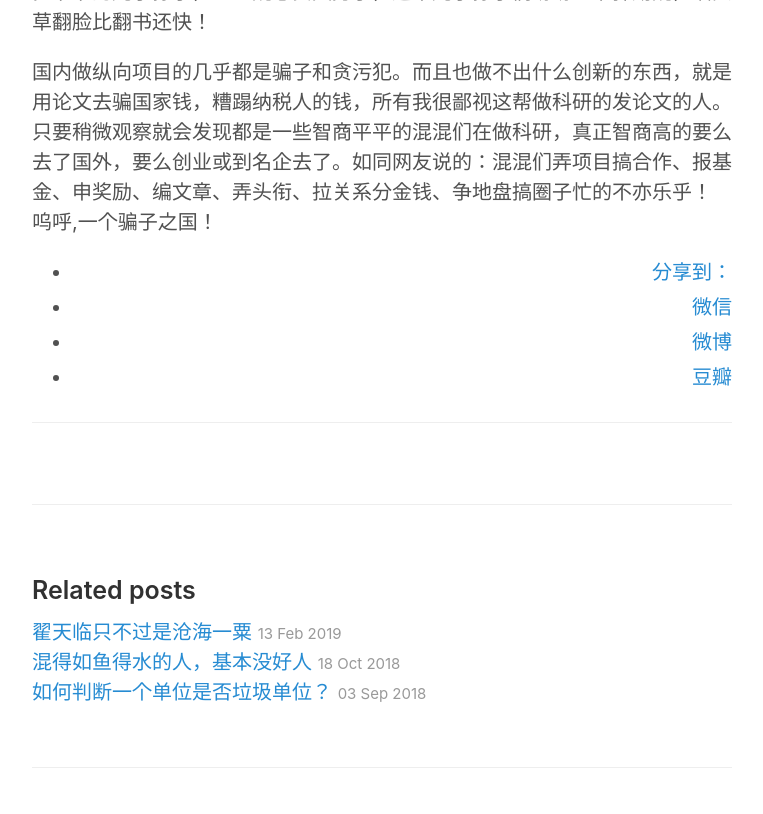
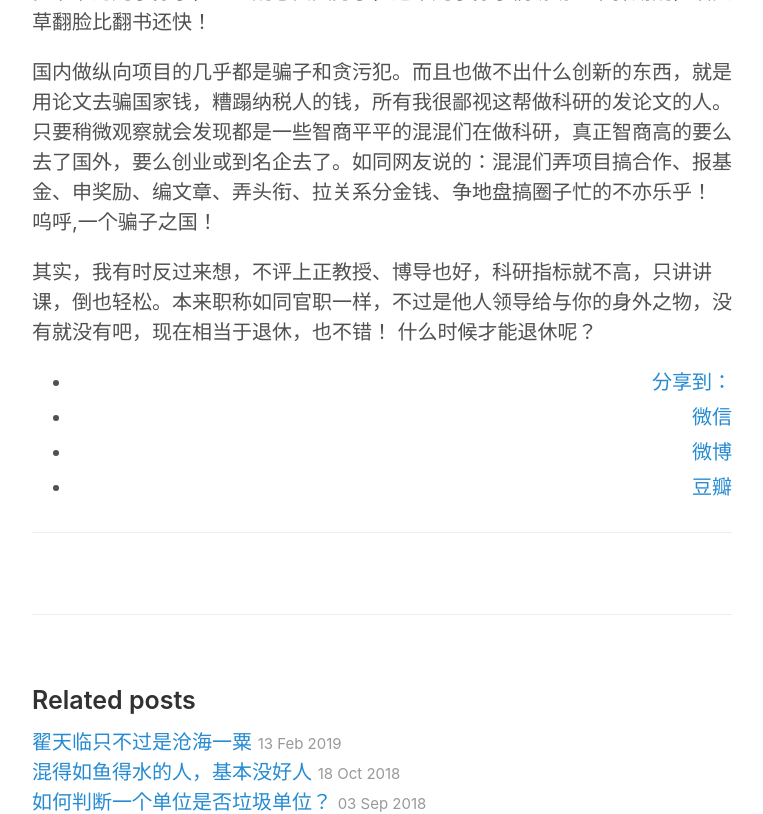
Before and after one commit to hwdong/hwdong-old.github.io, a Jekyll site: the page built from _posts/2019-02-19-我为什么放弃科研？ .md, in a window 1280 px wide and 900 px high, scrolled down 1984 px, cut to the strip 0-814 px from the top of the window. Shown: the whole strip, without its empty margins (258-1021 px from the left). Built offline with Jekyll 4.4.1, drawn with Linux system fonts in a browser that asks for light colours; comment, search, counter and statistics services are not loaded.

Commit message:
Update 2019-02-19-我为什么放弃科研？ .md

```diff
--- a/_posts/2019-02-19-我为什么放弃科研？ .md
+++ b/_posts/2019-02-19-我为什么放弃科研？ .md
@@ -57,3 +57,5 @@ tags:
 近期播放的电视剧，魏忠贤得势时，朝中官员个个巴结投靠千岁爷爷、抢着做千岁爷爷的儿子孙子，一旦魏忠贤失势了，这帮儿子孙子们纷纷上书弹劾魏，墙头草翻脸比翻书还快！
 
 国内做纵向项目的几乎都是骗子和贪污犯。而且也做不出什么创新的东西，就是用论文去骗国家钱，糟蹋纳税人的钱，所有我很鄙视这帮做科研的发论文的人。只要稍微观察就会发现都是一些智商平平的混混们在做科研，真正智商高的要么去了国外，要么创业或到名企去了。如同网友说的：混混们弄项目搞合作、报基金、申奖励、编文章、弄头衔、拉关系分金钱、争地盘搞圈子忙的不亦乐乎！ 呜呼,一个骗子之国！
+
+其实，我有时反过来想，不评上正教授、博导也好，科研指标就不高，只讲讲课，倒也轻松。本来职称如同官职一样，不过是他人领导给与你的身外之物，没有就没有吧，现在相当于退休，也不错！ 什么时候才能退休呢？
```
